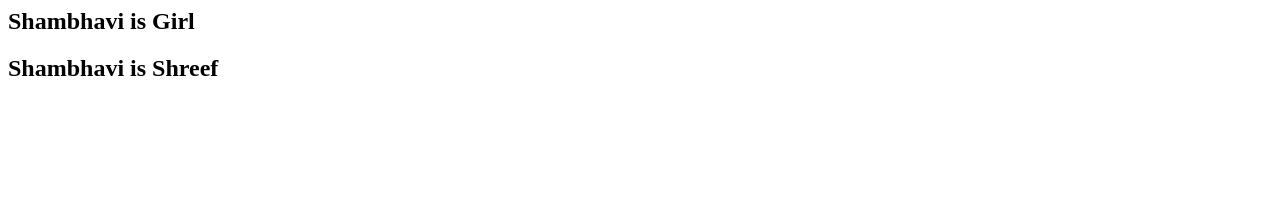
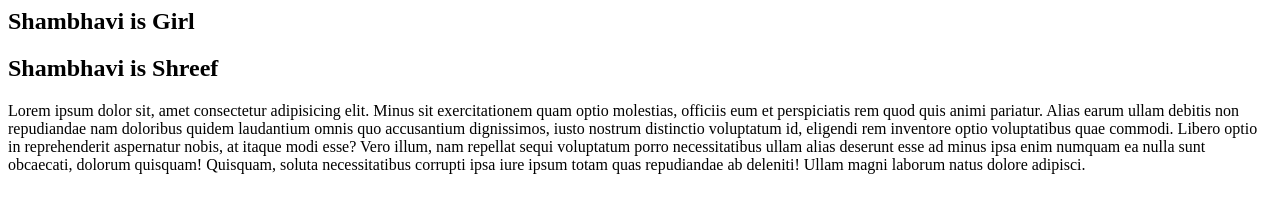
Before and after one commit to shreyashambhavi0806-dot/intro, a plain HTML site: page index.html in a window 1280 px wide. Drawn offline with Linux system fonts and the light colour scheme.

Commit message:
New changes in the new branch

```diff
--- a/index.html
+++ b/index.html
@@ -1,2 +1,3 @@
 <h2>Shambhavi is Girl</h2>
 <h2>Shambhavi is Shreef</h2>
+<p>Lorem ipsum dolor sit, amet consectetur adipisicing elit. Minus sit exercitationem quam optio molestias, officiis eum et perspiciatis rem quod quis animi pariatur. Alias earum ullam debitis non repudiandae nam doloribus quidem laudantium omnis quo accusantium dignissimos, iusto nostrum distinctio voluptatum id, eligendi rem inventore optio voluptatibus quae commodi. Libero optio in reprehenderit aspernatur nobis, at itaque modi esse? Vero illum, nam repellat sequi voluptatum porro necessitatibus ullam alias deserunt esse ad minus ipsa enim numquam ea nulla sunt obcaecati, dolorum quisquam! Quisquam, soluta necessitatibus corrupti ipsa iure ipsum totam quas repudiandae ab deleniti! Ullam magni laborum natus dolore adipisci.</p>
```
